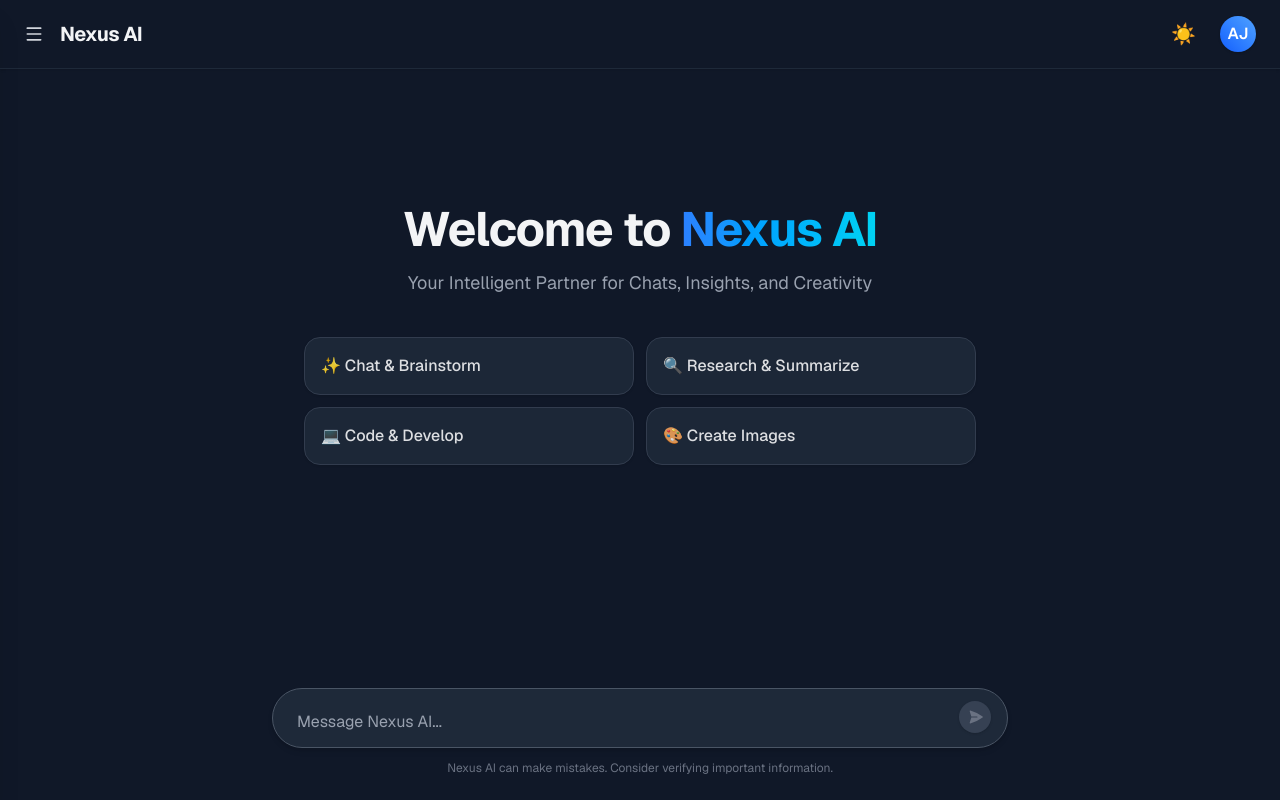
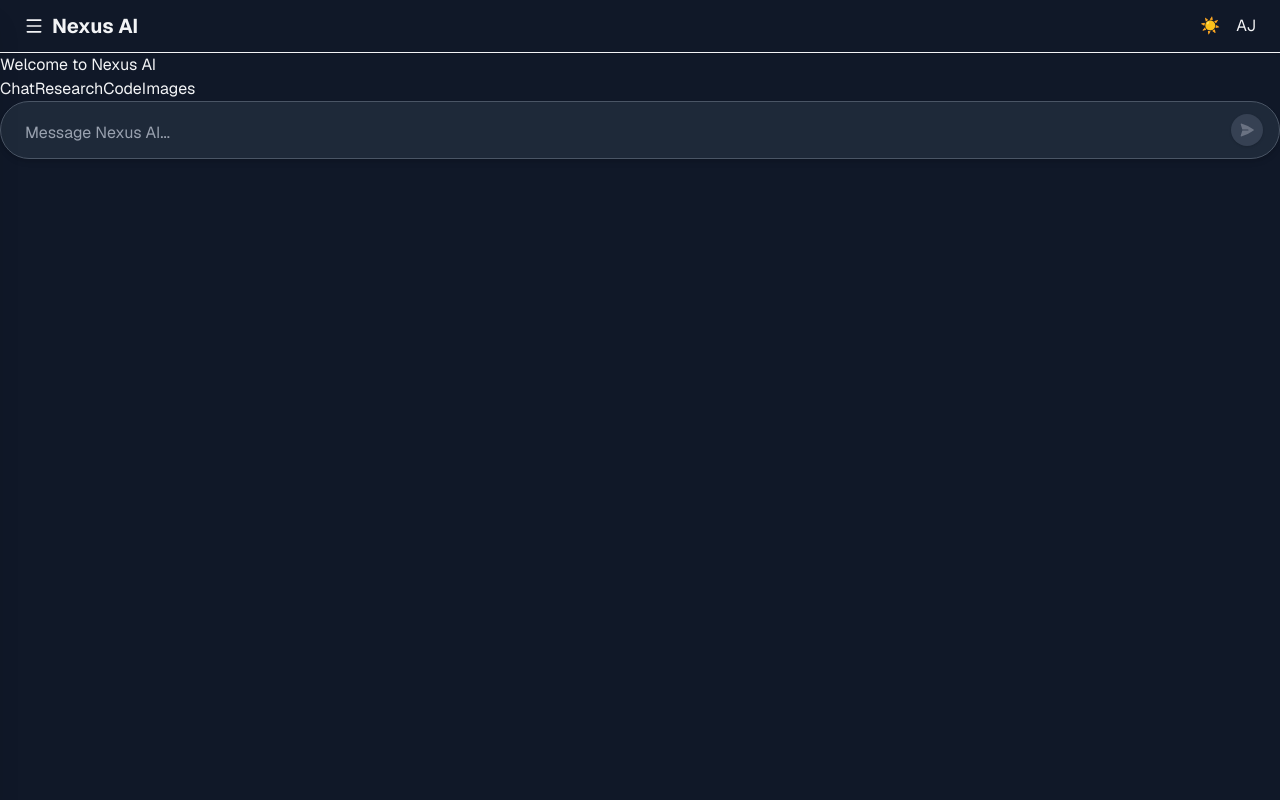
Before and after one commit to mdfaiz04/chat-ui, a Next.js app: page / in a window 1280 px wide. Built offline with nearby package versions, Linux system fonts and the light colour scheme.

Commit message:
final update

```diff
--- a/app/tailwind.config.ts
+++ b/app/tailwind.config.ts
@@ -1,15 +1,28 @@
+// Import Tailwind's Config type for better TypeScript support
 import type { Config } from "tailwindcss";
 
+/**
+ * Tailwind CSS Configuration
+ * Defines how Tailwind scans files, applies themes, and enables features
+ */
 const config: Config = {
+  // Enable dark mode using a CSS class (e.g., <html class="dark">)
   darkMode: "class",
+
+  // Paths where Tailwind will look for class names (tree-shaking unused styles)
   content: [
-    "./app/**/*.{js,ts,jsx,tsx}",
-    "./components/**/*.{js,ts,jsx,tsx}",
+    "./app/**/*.{js,ts,jsx,tsx}",        // All files inside the app directory
+    "./components/**/*.{js,ts,jsx,tsx}", // All reusable UI components
   ],
+
   theme: {
+    // Extend default Tailwind theme (colors, spacing, fonts, etc.)
     extend: {},
   },
+
+  // Add Tailwind plugins here (e.g., forms, typography, animations)
   plugins: [],
 };
 
+// Export the configuration for use in the project
 export default config;
--- a/components/ChatWindow.tsx
+++ b/components/ChatWindow.tsx
@@ -1,4 +1,4 @@
-"use client";
+"use client"; // Enables client-side rendering (required for hooks like useState, useEffect)
 
 import { useState, useEffect, useRef } from "react";
 import Message from "./Message";
@@ -7,32 +7,51 @@ import TypingIndicator from "./TypingIndicator";
 import Sidebar from "./Sidebar";
 import { Menu } from "lucide-react";
 
+/**
+ * MessageType defines the structure of a chat message
+ */
 interface MessageType {
   id: string;
-  role: "user" | "assistant";
-  content: string;
-  timestamp: Date | string;
+  role: "user" | "assistant"; // Who sent the message
+  content: string;            // Message text
+  timestamp: Date | string;   // Time of message
 }
 
+/**
+ * @component ChatWindow
+ * @desc Main chat interface handling UI, state management, and API interaction
+ */
 export default function ChatWindow() {
-  const [messages, setMessages] = useState<MessageType[]>([]);
-  const [isLoading, setIsLoading] = useState(false);
-  const [isDarkMode, setIsDarkMode] = useState(true); // default dark
-  const [showProfileMenu, setShowProfileMenu] = useState(false);
-  const [isChatOpen, setIsChatOpen] = useState(false);
-  const [isSidebarOpen, setIsSidebarOpen] = useState(false);
 
-  const messagesEndRef = useRef<HTMLDivElement>(null);
-  const profileMenuRef = useRef<HTMLDivElement>(null);
+  // ---------------- STATE MANAGEMENT ----------------
 
+  const [messages, setMessages] = useState<MessageType[]>([]); // Stores chat history
+  const [isLoading, setIsLoading] = useState(false);           // Tracks API loading state
+  const [isDarkMode, setIsDarkMode] = useState(true);          // Theme toggle
+  const [showProfileMenu, setShowProfileMenu] = useState(false); // Profile dropdown visibility
+  const [isChatOpen, setIsChatOpen] = useState(false);         // Controls welcome vs chat UI
+  const [isSidebarOpen, setIsSidebarOpen] = useState(false);   // Sidebar visibility
+
+  // ---------------- REFS ----------------
+
+  const messagesEndRef = useRef<HTMLDivElement>(null); // Used for auto-scrolling
+  const profileMenuRef = useRef<HTMLDivElement>(null); // Used for detecting outside clicks
+
+  /**
+   * Scrolls chat to the latest message
+   */
   const scrollToBottom = () => {
     messagesEndRef.current?.scrollIntoView({ behavior: "smooth" });
   };
 
+  // Auto-scroll when messages or loading state changes
   useEffect(() => {
     scrollToBottom();
   }, [messages, isLoading]);
 
+  /**
+   * Handles dark mode toggle by adding/removing 'dark' class
+   */
   useEffect(() => {
     if (isDarkMode) {
       document.documentElement.classList.add("dark");
@@ -41,20 +60,39 @@ export default function ChatWindow() {
     }
   }, [isDarkMode]);
 
+  /**
+   * Closes profile menu when clicking outside of it
+   */
   useEffect(() => {
     function handleClickOutside(event: MouseEvent) {
-      if (profileMenuRef.current && !profileMenuRef.current.contains(event.target as Node)) {
+      if (
+        profileMenuRef.current &&
+        !profileMenuRef.current.contains(event.target as Node)
+      ) {
         setShowProfileMenu(false);
       }
     }
+
     document.addEventListener("mousedown", handleClickOutside);
-    return () => document.removeEventListener("mousedown", handleClickOutside);
+
+    // Cleanup event listener
+    return () =>
+      document.removeEventListener("mousedown", handleClickOutside);
   }, []);
 
-
+  /**
+   * Handles sending user message and receiving AI response
+   */
   const handleSendMessage = async (content: string) => {
     setIsChatOpen(true);
-    const tempId = typeof crypto !== "undefined" && crypto.randomUUID ? crypto.randomUUID() : Date.now().toString() + Math.random();
+
+    // Generate temporary unique ID
+    const tempId =
+      typeof crypto !== "undefined" && crypto.randomUUID
+        ? crypto.randomUUID()
+        : Date.now().toString() + Math.random();
+
+    // Create user message object
     const tempUserMessage: MessageType = {
       id: tempId,
       role: "user",
@@ -62,10 +100,12 @@ export default function ChatWindow() {
       timestamp: new Date(),
     };
 
+    // Add user message to UI immediately
     setMessages((prev) => [...prev, tempUserMessage]);
     setIsLoading(true);
 
     try {
+      // Send message to backend API
       const response = await fetch("/api/chat", {
         method: "POST",
         headers: { "Content-Type": "application/json" },
@@ -76,96 +116,89 @@ export default function ChatWindow() {
 
       if (!response.ok) throw new Error(data.error);
 
-      // Ensure the received message object conforms to MessageType (using id)
+      // Normalize AI response message
       const aiMessage: MessageType = {
         ...data.message,
-        id: data.message.id || data.message._id || (typeof crypto !== "undefined" && crypto.randomUUID ? crypto.randomUUID() : Date.now().toString() + Math.random()),
+        id:
+          data.message.id ||
+          data.message._id ||
+          (typeof crypto !== "undefined" && crypto.randomUUID
+            ? crypto.randomUUID()
+            : Date.now().toString() + Math.random()),
       };
 
+      // Add AI response to chat
       setMessages((prev) => [...prev, aiMessage]);
+
     } catch (error: any) {
       console.error("Chat API Error:", error);
 
-      // Handle errors gracefully by displaying them in the chat UI
+      // Show error message inside chat UI
       const errorMessage: MessageType = {
-        id: typeof crypto !== "undefined" && crypto.randomUUID ? crypto.randomUUID() : Date.now().toString() + Math.random(),
-        role: "assistant", // Using assistant role to show it as a received reply
-        content: `⚠️ Sorry, I encountered an error: ${error.message || "Could not connect to server."}`,
+        id:
+          typeof crypto !== "undefined" && crypto.randomUUID
+            ? crypto.randomUUID()
+            : Date.now().toString() + Math.random(),
+        role: "assistant",
+        content: `⚠️ Sorry, I encountered an error: ${error.message || "Could not connect to server."
+          }`,
         timestamp: new Date(),
       };
 
       setMessages((prev) => [...prev, errorMessage]);
+
     } finally {
-      setIsLoading(false);
+      setIsLoading(false); // Stop loading indicator
     }
   };
 
-
+  // ---------------- UI RENDER ----------------
 
   return (
     <div className="min-h-[100dvh] flex flex-col bg-gray-100 dark:bg-gray-900 text-gray-900 dark:text-gray-100 transition-colors duration-300">
-      {/* HEADER */}
-      <div className="flex justify-between items-center px-4 md:px-6 py-3 border-b border-gray-200 dark:border-gray-800 bg-gray-100 dark:bg-gray-900 shadow-sm sticky top-0 z-20">
+
+      {/* HEADER SECTION */}
+      <div className="flex justify-between items-center px-4 md:px-6 py-3 border-b shadow-sm sticky top-0 z-20">
+
+        {/* LEFT SIDE: Menu + Title */}
         <div className="flex items-center gap-2">
-          <button
-            onClick={() => setIsSidebarOpen(!isSidebarOpen)}
-            className="p-2 -ml-2 rounded-lg text-gray-700 dark:text-gray-300 hover:bg-gray-200 dark:hover:bg-gray-800 transition-all duration-200 hover:scale-110"
-            aria-label="Toggle Sidebar"
-          >
+
+          {/* Sidebar Toggle Button */}
+          <button onClick={() => setIsSidebarOpen(!isSidebarOpen)}>
             <Menu className="w-5 h-5" />
           </button>
 
+          {/* Chat Back Button */}
           {isChatOpen && (
-            <div className="relative group flex items-center animate-fade-in-up">
-              <button
-                onClick={() => setIsChatOpen(false)}
-                className="p-2 rounded-full hover:bg-gray-200 dark:hover:bg-gray-700 transition cursor-pointer"
-                aria-label="Go back"
-              >
-                <svg xmlns="http://www.w3.org/2000/svg" fill="none" viewBox="0 0 24 24" strokeWidth={2} stroke="currentColor" className="w-5 h-5 text-gray-700 dark:text-gray-300">
-                  <path strokeLinecap="round" strokeLinejoin="round" d="M10.5 19.5 3 12m0 0 7.5-7.5M3 12h18" />
-                </svg>
+            <button onClick={() => setIsChatOpen(false)}>
+              ←
             </button>
-              <div className="absolute top-full left-1/2 -translate-x-1/2 mt-1 opacity-0 group-hover:opacity-100 transition-opacity duration-200 text-xs px-2 py-1 rounded-md bg-gray-800 text-white dark:bg-gray-200 dark:text-gray-900 shadow-md whitespace-nowrap pointer-events-none z-50">
-                Back
+          )}
+
+          <h1 className="text-xl font-bold">Nexus AI</h1>
         </div>
-            </div>
-          )}
-          <h1 className="text-xl font-bold tracking-tight">Nexus AI</h1>
-        </div>
+
+        {/* RIGHT SIDE: Theme + Profile */}
         <div className="flex items-center gap-4">
-          <button
-            onClick={() => setIsDarkMode(!isDarkMode)}
-            className="text-xl p-2 rounded-full hover:bg-gray-200 dark:hover:bg-gray-800 transition"
-            title="Toggle Theme"
-          >
+
+          {/* Theme Toggle */}
+          <button onClick={() => setIsDarkMode(!isDarkMode)}>
             {isDarkMode ? "☀️" : "🌙"}
           </button>
-          <div className="relative" ref={profileMenuRef}>
-            <button
-              onClick={() => setShowProfileMenu(!showProfileMenu)}
-              className="w-9 h-9 bg-gradient-to-tr from-blue-600 to-blue-400 text-white rounded-full flex items-center justify-center font-semibold shadow-sm hover:opacity-90 transition cursor-pointer"
-            >
+
+          {/* Profile Menu */}
+          <div ref={profileMenuRef}>
+            <button onClick={() => setShowProfileMenu(!showProfileMenu)}>
               AJ
             </button>
 
+            {/* Dropdown */}
             {showProfileMenu && (
-              <div className="absolute right-0 mt-2 w-48 bg-white dark:bg-gray-800 rounded-xl shadow-xl border border-gray-200 dark:border-gray-700 py-2 z-50 animate-fade-in-up">
-                <div className="px-4 py-2 border-b border-gray-100 dark:border-gray-700/50 mb-1">
-                  <p className="text-sm font-semibold text-gray-900 dark:text-gray-100">AJ Profile</p>
-                  <p className="text-xs text-gray-500 dark:text-gray-400 truncate">aj@example.com</p>
-                </div>
-                <button
-                  onClick={() => setShowProfileMenu(false)}
-                  className="w-full text-left px-4 py-2 text-sm text-gray-700 dark:text-gray-300 hover:bg-gray-100 dark:hover:bg-gray-700/50 transition cursor-pointer"
-                >
-                  Your Account Details
+              <div>
+                <button onClick={() => setShowProfileMenu(false)}>
+                  Account Details
                 </button>
-                <div className="my-1 border-t border-gray-100 dark:border-gray-700/50"></div>
-                <button
-                  onClick={() => setShowProfileMenu(false)}
-                  className="w-full text-left px-4 py-2 text-sm text-red-600 hover:bg-red-50 dark:text-red-400 dark:hover:bg-red-900/10 transition cursor-pointer"
-                >
+                <button onClick={() => setShowProfileMenu(false)}>
                   Sign Out
                 </button>
               </div>
@@ -174,54 +207,52 @@ export default function ChatWindow() {
         </div>
       </div>
 
+      {/* MAIN CHAT AREA */}
+      <div className="flex flex-col flex-1">
 
+        {/* Welcome Screen OR Chat Messages */}
+        {!isChatOpen ? (
+          <div>
+            <h2>Welcome to Nexus AI</h2>
 
-      {/* MAIN CONTAINER */}
-      <div className="flex flex-col flex-1 w-full max-w-3xl mx-auto h-full px-4 relative">
-        <div className={`flex flex-col w-full transition-all duration-500 ease-in-out ${!isChatOpen ? "flex-1 justify-center pb-20" : "flex-1 block overflow-y-auto pb-4 custom-scrollbar"}`}>
-          {!isChatOpen ? (
-            <div className="w-full flex justify-center text-center">
-              <div className="max-w-2xl w-full flex flex-col items-center">
-                <h2 className="text-3xl md:text-5xl font-bold mb-4 tracking-tight">
-                  Welcome to <span className="text-transparent bg-clip-text bg-gradient-to-r from-blue-500 to-cyan-400">Nexus AI</span>
-                </h2>
-                <p className="text-gray-500 dark:text-gray-400 mb-10 text-lg">
-                  Your Intelligent Partner for Chats, Insights, and Creativity
-                </p>
-                <div className="grid grid-cols-1 md:grid-cols-2 gap-3 w-full opacity-90 animate-fade-in-up">
-                  {["✨ Chat & Brainstorm", "🔍 Research & Summarize", "💻 Code & Develop", "🎨 Create Images"].map((text) => (
-                    <button key={text} onClick={() => handleSendMessage(text)} className="bg-white dark:bg-gray-800 hover:bg-gray-50 dark:hover:bg-gray-700 p-4 rounded-2xl transition border border-gray-200 dark:border-gray-700 text-left cursor-text text-sm md:text-base font-medium shadow-sm">
+            {/* Quick Action Buttons */}
+            {["Chat", "Research", "Code", "Images"].map((text) => (
+              <button key={text} onClick={() => handleSendMessage(text)}>
                 {text}
               </button>
             ))}
           </div>
-              </div>
-            </div>
         ) : (
-            <div className="pt-6 space-y-3 pb-2">
+          <div>
+            {/* Render Messages */}
             {messages.map((msg, index) => (
               <Message
-                  key={msg.id || `fallback-${index}`}
+                key={msg.id || index}
                 role={msg.role}
                 content={msg.content}
                 timestamp={msg.timestamp}
               />
             ))}
+
+            {/* Typing Indicator */}
             {isLoading && <TypingIndicator />}
-              <div ref={messagesEndRef} className="h-4" />
+
+            <div ref={messagesEndRef} />
           </div>
         )}
+
+        {/* INPUT AREA */}
+        <InputArea
+          onSendMessage={handleSendMessage}
+          isLoading={isLoading}
+        />
       </div>
 
-        {/* INPUT AREA */}
-        <div className={`w-full bg-gray-100 dark:bg-gray-900 pb-6 pt-2 shrink-0 ${!isChatOpen ? "" : "sticky bottom-0 z-10"}`}>
-          <InputArea onSendMessage={handleSendMessage} isLoading={isLoading} />
-          <div className="text-center mt-3 text-xs text-gray-400 dark:text-gray-500">
-            Nexus AI can make mistakes. Consider verifying important information.
-          </div>
-        </div>
-      </div>
-      <Sidebar isOpen={isSidebarOpen} onClose={() => setIsSidebarOpen(false)} />
+      {/* SIDEBAR */}
+      <Sidebar
+        isOpen={isSidebarOpen}
+        onClose={() => setIsSidebarOpen(false)}
+      />
     </div>
   );
 }
--- a/components/InputArea.tsx
+++ b/components/InputArea.tsx
@@ -1,58 +1,102 @@
-"use client";
+"use client"; // Enables client-side rendering (required for React hooks)
 
 import { useState, useRef, useEffect } from "react";
 
+/**
+ * Props for InputArea component
+ */
 interface InputAreaProps {
-  onSendMessage: (message: string) => void;
-  isLoading: boolean;
+  onSendMessage: (message: string) => void; // Function to send message to parent
+  isLoading: boolean;                       // Indicates if API call is in progress
 }
 
+/**
+ * @component InputArea
+ * @desc Handles user input, message sending, and textarea behavior
+ */
 export default function InputArea({ onSendMessage, isLoading }: InputAreaProps) {
-  const [input, setInput] = useState("");
-  const textareaRef = useRef<HTMLTextAreaElement>(null);
 
-  // Auto-resize textarea
+  // ---------------- STATE ----------------
+
+  const [input, setInput] = useState(""); // Stores user input text
+
+  // ---------------- REFS ----------------
+
+  const textareaRef = useRef<HTMLTextAreaElement>(null); // Reference for textarea (used for auto-resize)
+
+  /**
+   * Auto-resizes textarea based on content
+   * Limits maximum height to 120px
+   */
   useEffect(() => {
     if (textareaRef.current) {
-      textareaRef.current.style.height = "auto";
-      textareaRef.current.style.height = `${Math.min(textareaRef.current.scrollHeight, 120)}px`;
+      textareaRef.current.style.height = "auto"; // Reset height
+      textareaRef.current.style.height = `${Math.min(
+        textareaRef.current.scrollHeight,
+        120
+      )}px`; // Adjust height dynamically
     }
   }, [input]);
 
+  /**
+   * Handles sending message
+   * - Prevents sending empty messages
+   * - Prevents sending while loading
+   */
   const handleSend = () => {
     if (!input.trim() || isLoading) return;
-    onSendMessage(input.trim());
-    setInput("");
+
+    onSendMessage(input.trim()); // Send message to parent
+    setInput("");                // Clear input field
   };
 
+  /**
+   * Handles keyboard interaction
+   * - Enter → Send message
+   * - Shift + Enter → New line
+   */
   const handleKeyDown = (e: React.KeyboardEvent<HTMLTextAreaElement>) => {
     if (e.key === "Enter" && !e.shiftKey) {
-      e.preventDefault();
+      e.preventDefault(); // Prevent newline
       handleSend();
     }
   };
 
+  // ---------------- UI ----------------
+
   return (
-    <div className="flex items-end bg-gray-50 dark:bg-gray-800 rounded-full px-4 py-3 shadow-md border border-gray-300 dark:border-gray-600 focus-within:ring-2 focus-within:ring-blue-400 focus-within:border-transparent transition-all duration-300">
+    <div className="flex items-end bg-gray-50 dark:bg-gray-800 rounded-full px-4 py-3 shadow-md border border-gray-300 dark:border-gray-600 focus-within:ring-2 focus-within:ring-blue-400 transition-all duration-300">
+
+      {/* TEXTAREA INPUT */}
       <textarea
         ref={textareaRef}
         value={input}
-        onChange={(e) => setInput(e.target.value)}
-        onKeyDown={handleKeyDown}
+        onChange={(e) => setInput(e.target.value)} // Update input state
+        onKeyDown={handleKeyDown}                  // Handle Enter key
         placeholder="Message Nexus AI..."
         rows={1}
+        disabled={isLoading} // Disable during API call
         className="flex-1 bg-transparent outline-none text-gray-900 dark:text-white px-2 resize-none max-h-32 overflow-y-auto w-full leading-relaxed placeholder-gray-500 dark:placeholder-gray-400"
-        disabled={isLoading}
         style={{ minHeight: "24px" }}
       />
 
+      {/* SEND BUTTON */}
       <button
         onClick={handleSend}
-        disabled={!input.trim() || isLoading}
-        className={`ml-2 p-2 rounded-full shadow hover:shadow-md transition-all flex items-center justify-center shrink-0 w-8 h-8 mb-0.5
-          ${input.trim() && !isLoading ? "bg-blue-600 text-white hover:bg-blue-700 hover:-translate-y-0.5 dark:bg-blue-500 dark:text-white dark:hover:bg-blue-400" : "bg-gray-200 text-gray-400 dark:bg-gray-700 dark:text-gray-500"}`}
+        disabled={!input.trim() || isLoading} // Disable if empty or loading
+        className={`ml-2 p-2 rounded-full shadow transition-all flex items-center justify-center shrink-0 w-8 h-8
+          ${input.trim() && !isLoading
+            ? "bg-blue-600 text-white hover:bg-blue-700 dark:bg-blue-500 dark:hover:bg-blue-400"
+            : "bg-gray-200 text-gray-400 dark:bg-gray-700 dark:text-gray-500"
+          }`}
       >
-        <svg xmlns="http://www.w3.org/2000/svg" viewBox="0 0 24 24" fill="currentColor" className="w-4 h-4 translate-x-[1px]">
+        {/* Send Icon */}
+        <svg
+          xmlns="http://www.w3.org/2000/svg"
+          viewBox="0 0 24 24"
+          fill="currentColor"
+          className="w-4 h-4"
+        >
           <path d="M3.478 2.404a.75.75 0 00-.926.941l2.432 7.905H13.5a.75.75 0 010 1.5H4.984l-2.432 7.905a.75.75 0 00.926.94 60.519 60.519 0 0018.445-8.986.75.75 0 000-1.218A60.517 60.517 0 003.478 2.404z" />
         </svg>
       </button>
```
Also changed, not shown: app/page.tsx (+8 -0 lines), components/Message.tsx (+4 -5 lines). Lines whose indentation alone changed are shown as unchanged.
